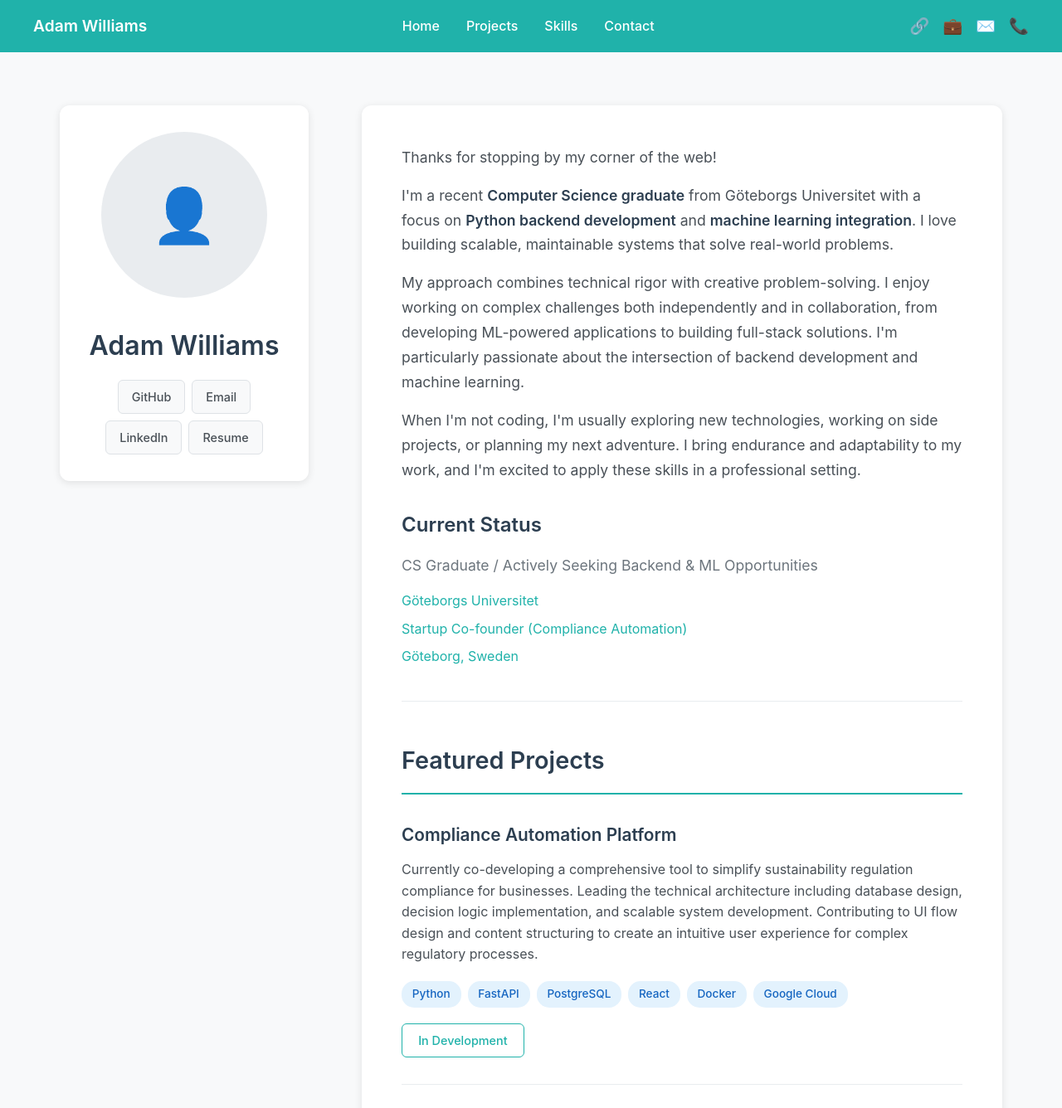
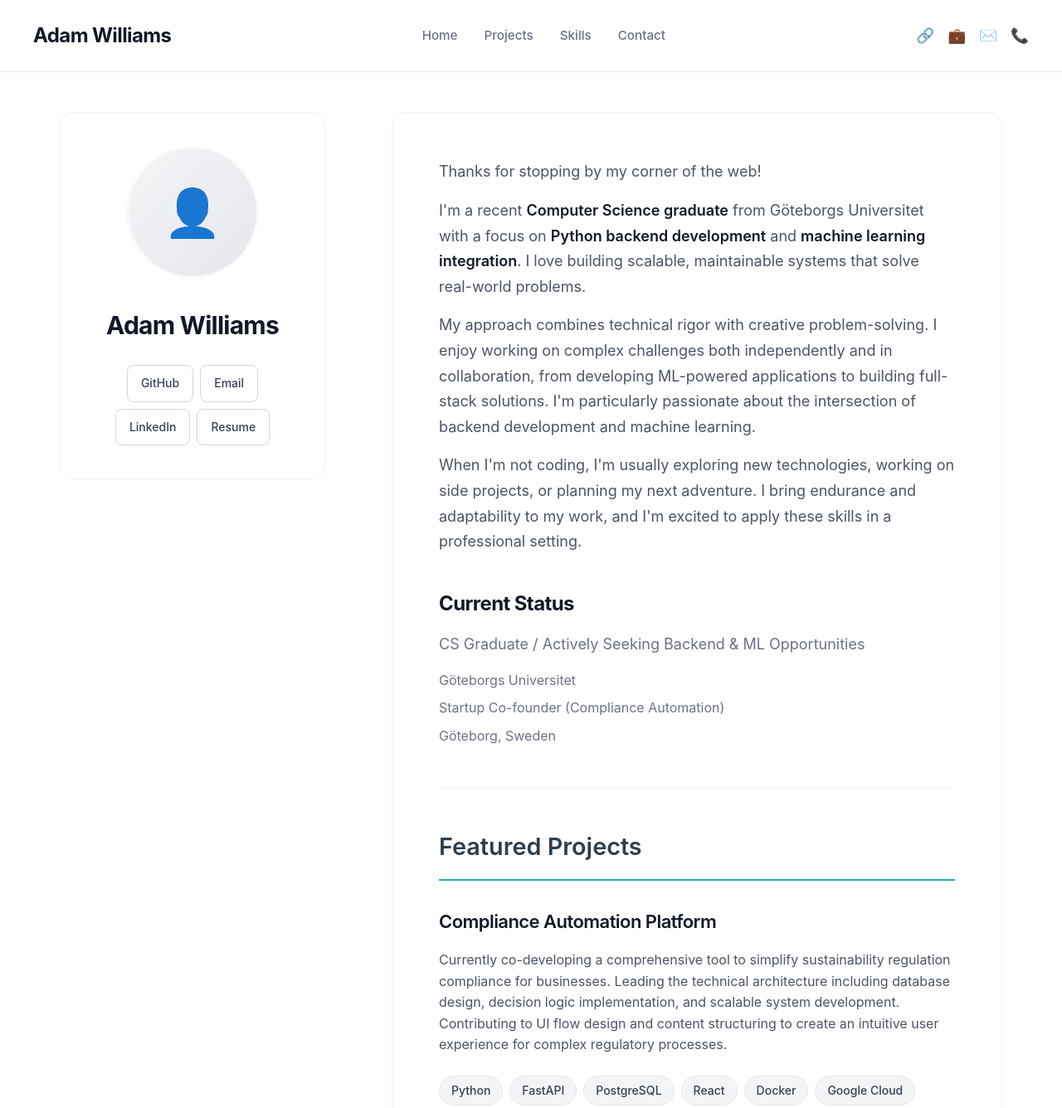
Before and after one commit to adamowilliams/adamowilliams.github.io, a plain HTML site: page index.html in a window 1280 px wide. Shown: the top 1336 px of the page at 83% size. Drawn offline with Linux system fonts and the light colour scheme.

Commit message:
Update styles.css

```diff
--- a/styles.css
+++ b/styles.css
@@ -5,19 +5,20 @@
 }
 
 body {
-    font-family: -apple-system, BlinkMacSystemFont, 'Segoe UI', Roboto, sans-serif;
+    font-family: -apple-system, BlinkMacSystemFont, 'Segoe UI', Roboto, 'Inter', sans-serif;
     line-height: 1.6;
-    color: #333;
-    background: #f8f9fa;
+    color: #1f2937;
+    background: #ffffff;
 }
 
 /* Header Navigation */
 .header {
-    background: #20b2aa;
-    padding: 1rem 2rem;
+    background: #ffffff;
+    padding: 1.5rem 2rem;
     position: sticky;
     top: 0;
     z-index: 100;
+    border-bottom: 1px solid #e5e7eb;
 }
 
 .nav-container {
@@ -29,15 +30,15 @@ body {
 }
 
 .logo {
-    font-size: 1.2rem;
-    font-weight: 600;
-    color: white;
+    font-size: 1.5rem;
+    font-weight: 700;
+    color: #111827;
     text-decoration: none;
-    transition: opacity 0.2s ease;
+    letter-spacing: -0.025em;
 }
 
 .logo:hover {
-    opacity: 0.8;
+    color: #4b5563;
 }
 
 .nav-links {
@@ -47,15 +48,15 @@ body {
 }
 
 .nav-links a {
-    color: white;
+    color: #6b7280;
     text-decoration: none;
     font-weight: 500;
-    transition: opacity 0.2s ease;
-    cursor: pointer;
+    transition: color 0.2s ease;
+    font-size: 0.95rem;
 }
 
 .nav-links a:hover {
-    opacity: 0.8;
+    color: #111827;
 }
 
 .social-links {
@@ -65,50 +66,51 @@ body {
 }
 
 .social-links a {
-    color: white;
-    font-size: 1.2rem;
-    transition: opacity 0.2s ease;
+    color: #6b7280;
+    font-size: 1.1rem;
+    transition: color 0.2s ease;
     text-decoration: none;
 }
 
 .social-links a:hover {
-    opacity: 0.8;
+    color: #111827;
 }
 
 /* Main Content */
 .container {
     max-width: 1200px;
     margin: 0 auto;
-    padding: 4rem 2rem;
+    padding: 3rem 2rem;
     display: grid;
-    grid-template-columns: 300px 1fr;
-    gap: 4rem;
+    grid-template-columns: 320px 1fr;
+    gap: 5rem;
     align-items: start;
 }
 
 /* Profile Section */
 .profile-section {
-    background: white;
-    border-radius: 12px;
-    padding: 2rem;
-    box-shadow: 0 2px 10px rgba(0,0,0,0.1);
+    background: #ffffff;
+    border-radius: 16px;
+    padding: 2.5rem;
+    border: 1px solid #f3f4f6;
     text-align: center;
     position: sticky;
     top: 120px;
 }
 
 .profile-image {
-    width: 200px;
-    height: 200px;
+    width: 160px;
+    height: 160px;
     border-radius: 50%;
     margin: 0 auto 2rem;
-    background: #e9ecef;
+    background: linear-gradient(135deg, #f3f4f6 0%, #e5e7eb 100%);
     display: flex;
     align-items: center;
     justify-content: center;
-    font-size: 4rem;
-    color: #6c757d;
+    font-size: 3.5rem;
+    color: #9ca3af;
     overflow: hidden;
+    border: 3px solid #f9fafb;
 }
 
 .profile-image img {
@@ -118,10 +120,11 @@ body {
 }
 
 .profile-name {
-    font-size: 2rem;
-    font-weight: 600;
-    color: #2c3e50;
-    margin-bottom: 1rem;
+    font-size: 1.875rem;
+    font-weight: 700;
+    color: #111827;
+    margin-bottom: 1.5rem;
+    letter-spacing: -0.025em;
 }
 
 .profile-links {
@@ -132,35 +135,36 @@ body {
 }
 
 .profile-btn {
-    background: #f8f9fa;
-    border: 1px solid #dee2e6;
-    color: #495057;
-    padding: 0.5rem 1rem;
-    border-radius: 6px;
+    background: #ffffff;
+    border: 1px solid #d1d5db;
+    color: #374151;
+    padding: 0.625rem 1rem;
+    border-radius: 8px;
     text-decoration: none;
-    font-size: 0.9rem;
+    font-size: 0.875rem;
     font-weight: 500;
-    transition: background 0.2s ease;
+    transition: all 0.2s ease;
 }
 
 .profile-btn:hover {
-    background: #e9ecef;
-    border-color: #adb5bd;
+    background: #f9fafb;
+    border-color: #9ca3af;
+    color: #111827;
 }
 
 /* Content Section */
 .content-section {
-    background: white;
-    border-radius: 12px;
-    padding: 3rem;
-    box-shadow: 0 2px 10px rgba(0,0,0,0.1);
+    background: #ffffff;
+    border-radius: 16px;
+    padding: 3.5rem;
+    border: 1px solid #f3f4f6;
 }
 
 .intro-text {
-    font-size: 1.1rem;
+    font-size: 1.125rem;
     line-height: 1.7;
-    color: #495057;
-    margin-bottom: 2rem;
+    color: #4b5563;
+    margin-bottom: 2.5rem;
 }
 
 .intro-text p {
@@ -169,25 +173,26 @@ body {
 
 .highlight {
     font-weight: 600;
-    color: #2c3e50;
+    color: #111827;
 }
 
 .current-role {
-    margin: 2rem 0;
-    padding-bottom: 2rem;
-    border-bottom: 1px solid #e9ecef;
+    margin: 2.5rem 0;
+    padding-bottom: 2.5rem;
+    border-bottom: 1px solid #f3f4f6;
 }
 
 .current-role h2 {
     font-size: 1.5rem;
-    color: #2c3e50;
+    color: #111827;
     margin-bottom: 1rem;
-    font-weight: 600;
+    font-weight: 700;
+    letter-spacing: -0.025em;
 }
 
 .current-role p {
-    color: #6c757d;
-    font-size: 1.1rem;
+    color: #6b7280;
+    font-size: 1.125rem;
 }
 
 .affiliations {
@@ -204,12 +209,13 @@ body {
 }
 
 .affiliations a {
-    color: #20b2aa;
+    color: #6b7280;
     text-decoration: none;
     transition: color 0.2s ease;
 }
 
 .affiliations a:hover {
+    color: #111827;
     text-decoration: underline;
 }
 
@@ -229,8 +235,8 @@ body {
 
 .project {
     margin-bottom: 3rem;
-    padding-bottom: 2rem;
-    border-bottom: 1px solid #e9ecef;
+    padding-bottom: 2.5rem;
+    border-bottom: 1px solid #f3f4f6;
     opacity: 0;
     transform: translateY(20px);
     transition: opacity 0.6s ease, transform 0.6s ease;
@@ -246,33 +252,35 @@ body {
 }
 
 .project h3 {
-    font-size: 1.3rem;
-    color: #2c3e50;
-    margin-bottom: 0.8rem;
+    font-size: 1.375rem;
+    color: #111827;
+    margin-bottom: 1rem;
     font-weight: 600;
+    letter-spacing: -0.025em;
 }
 
 .project-description {
-    color: #495057;
+    color: #4b5563;
     font-size: 1rem;
     line-height: 1.6;
-    margin-bottom: 1.2rem;
+    margin-bottom: 1.5rem;
 }
 
 .tech-stack {
     display: flex;
     flex-wrap: wrap;
     gap: 0.5rem;
-    margin-bottom: 1.2rem;
+    margin-bottom: 1.5rem;
 }
 
 .tech-tag {
-    background: #e3f2fd;
-    color: #1565c0;
-    padding: 0.3rem 0.8rem;
-    border-radius: 15px;
-    font-size: 0.85rem;
+    background: #f3f4f6;
+    color: #374151;
+    padding: 0.375rem 0.875rem;
+    border-radius: 20px;
+    font-size: 0.875rem;
     font-weight: 500;
+    border: 1px solid #e5e7eb;
 }
 
 .project-links {
@@ -281,19 +289,19 @@ body {
 }
 
 .project-link {
-    color: #20b2aa;
+    color: #111827;
     text-decoration: none;
     font-weight: 500;
-    padding: 0.5rem 1.2rem;
-    border: 1px solid #20b2aa;
-    border-radius: 6px;
+    padding: 0.625rem 1.25rem;
+    border: 1px solid #d1d5db;
+    border-radius: 8px;
     transition: all 0.2s ease;
-    font-size: 0.9rem;
+    font-size: 0.875rem;
 }
 
 .project-link:hover {
-    background: #20b2aa;
-    color: white;
+    background: #f9fafb;
+    border-color: #9ca3af;
 }
 
 .skills-section {
@@ -307,16 +315,18 @@ body {
 }
 
 .skill-category {
-    background: #f8f9fa;
+    background: #f9fafb;
     padding: 1.5rem;
-    border-radius: 8px;
+    border-radius: 12px;
+    border: 1px solid #f3f4f6;
 }
 
 .skill-category h3 {
-    color: #2c3e50;
+    color: #111827;
     margin-bottom: 1rem;
-    font-size: 1.2rem;
+    font-size: 1.125rem;
     font-weight: 600;
+    letter-spacing: -0.025em;
 }
 
 .skill-list {
@@ -326,9 +336,9 @@ body {
 }
 
 .skill {
-    color: #495057;
-    font-size: 0.95rem;
-    padding: 0.2rem 0;
+    color: #4b5563;
+    font-size: 0.9375rem;
+    padding: 0.25rem 0;
 }
 
 /* Simple fade-in animation */
```
